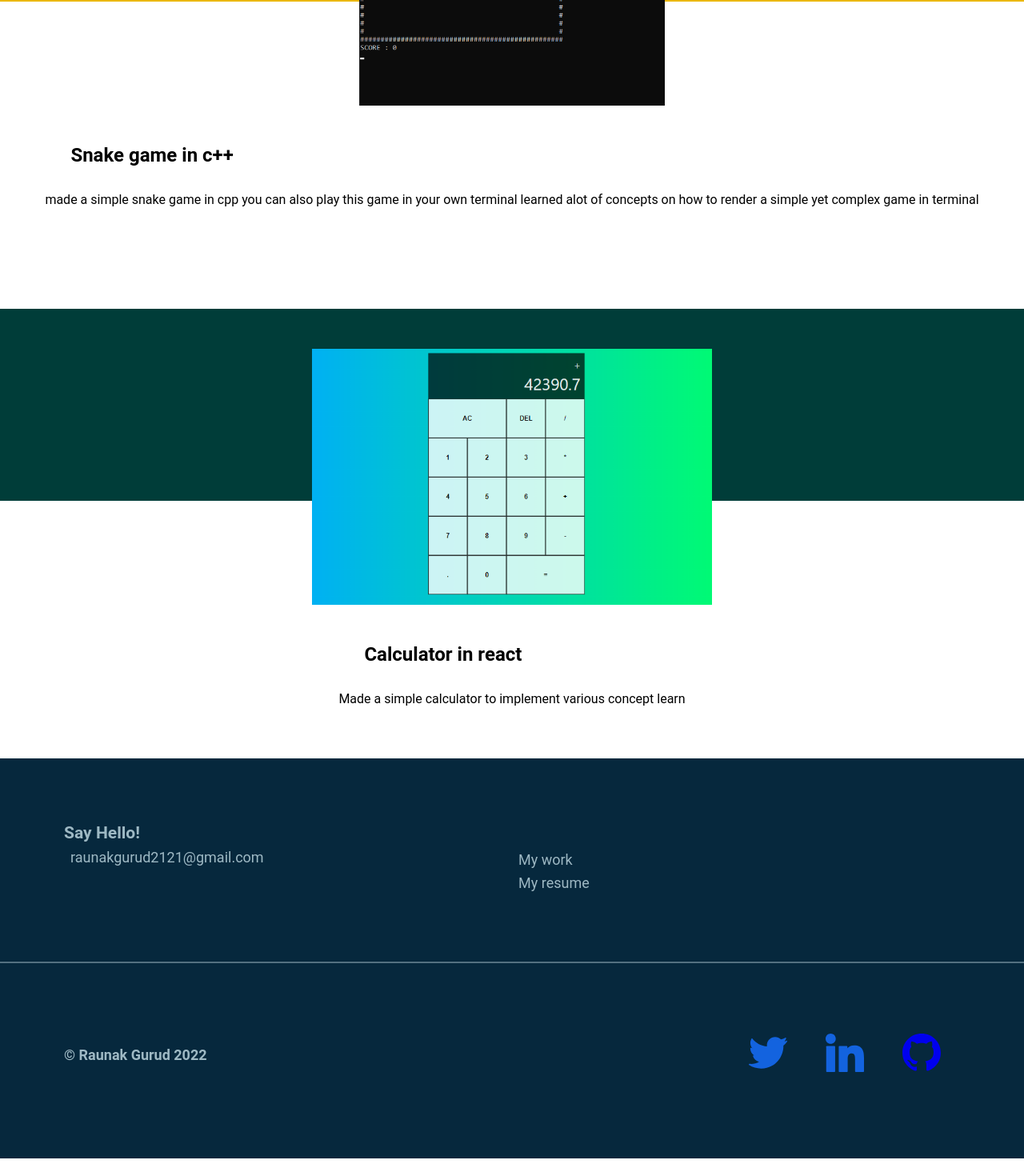
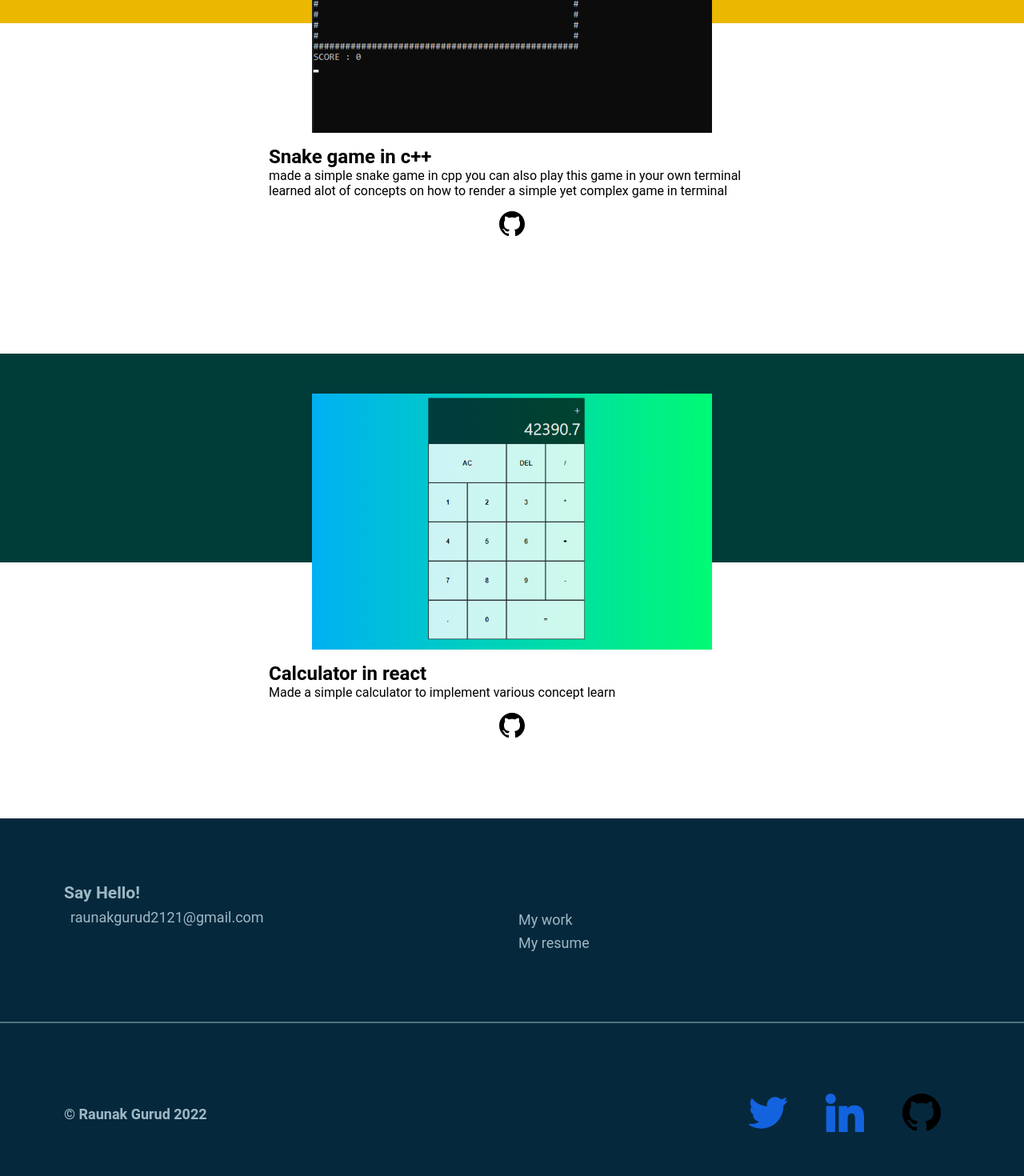
Before and after one commit to raunakgurud09/my-portfolio, a React (Create React App) app in the folder client/: page /projects in a window 1280 px wide. Shown: the part 1160-2630 px from the top of the page at 80% size. Before the commit the page ends 2608 px from the top, so only its background shows below. Built offline with nearby package versions, Linux system fonts and the light colour scheme.

Commit message:
betterprojects page with github link

```diff
--- a/client/src/Components/Footer/Footer.jsx
+++ b/client/src/Components/Footer/Footer.jsx
@@ -1,5 +1,5 @@
 import "./Footer.css";
-import download from './Resume.pdf'
+import download from "../../Assets/Resume.pdf";
 
 function Footer() {
   return (
@@ -13,9 +13,21 @@ function Footer() {
         <div className="up-right">
           {/* <Redirect style={{color:"var(--lightTint)" ,textDecoration:"none"}} from="/" to="/projects"><p>My work</p></Redirect> */}
           {/* <Link style={{color:"var(--lightTint)" ,textDecoration:"none"}} target="_blank" to="https://www.google.com"><p>My resume</p></Link> */}
-          <a style={{color:"var(--lightTint)" ,textDecoration:"none"}} target="_blanck" href="/projects"><p>My work</p></a>
-          <a style={{color:"var(--lightTint)" ,textDecoration:"none"}}  target="_blanck" href={download} download="Resume.pdf"><p>My resume</p></a>
-
+          <a
+            style={{ color: "var(--lightTint)", textDecoration: "none" }}
+            target="_blanck"
+            href="/projects"
+          >
+            <p>My work</p>
+          </a>
+          <a
+            style={{ color: "var(--lightTint)", textDecoration: "none" }}
+            target="_blanck"
+            href={download}
+            download="Resume.pdf"
+          >
+            <p>My resume</p>
+          </a>
         </div>
       </div>
       <div className="footer__container-line"></div>
@@ -103,16 +115,15 @@ function Footer() {
           </a>
           <a target="_black" href="https://github.com/raunakgurud09">
             <svg
-              width="64px"
-              height="64px"
+              width="64"
+              height="64"
               viewBox="0 0 64 64"
-              id="i-github"
+              fill="none"
               xmlns="http://www.w3.org/2000/svg"
             >
               <path
-                strokeWidth="0"
-                fill="currentColor"
-                d="M32 0 C14 0 0 14 0 32 0 53 19 62 22 62 24 62 24 61 24 60 L24 55 C17 57 14 53 13 50 13 50 13 49 11 47 10 46 6 44 10 44 13 44 15 48 15 48 18 52 22 51 24 50 24 48 26 46 26 46 18 45 12 42 12 31 12 27 13 24 15 22 15 22 13 18 15 13 15 13 20 13 24 17 27 15 37 15 40 17 44 13 49 13 49 13 51 20 49 22 49 22 51 24 52 27 52 31 52 42 45 45 38 46 39 47 40 49 40 52 L40 60 C40 61 40 62 42 62 45 62 64 53 64 32 64 14 50 0 32 0 Z"
+                d="M32 0C14 0 0 14 0 32C0 53 19 62 22 62C24 62 24 61 24 60V55C17 57 14 53 13 50C13 50 13 49 11 47C10 46 6 44 10 44C13 44 15 48 15 48C18 52 22 51 24 50C24 48 26 46 26 46C18 45 12 42 12 31C12 27 13 24 15 22C15 22 13 18 15 13C15 13 20 13 24 17C27 15 37 15 40 17C44 13 49 13 49 13C51 20 49 22 49 22C51 24 52 27 52 31C52 42 45 45 38 46C39 47 40 49 40 52V60C40 61 40 62 42 62C45 62 64 53 64 32C64 14 50 0 32 0Z"
+                fill="black"
               />
             </svg>
           </a>
--- a/client/src/Pages/Projects/Projects.css
+++ b/client/src/Pages/Projects/Projects.css
@@ -36,11 +36,15 @@
 /********************Projects**********************/
 
 .projects{
-    text-align: start;
+    display: flex;
+    flex-direction: column;
+    align-items: center;
+
 }
 
-.projects h2{
-    margin: 2rem;
+#projects__title{
+    font-size: var(--heading3);
+    padding:1rem;
 }
 
 .projects__container{
@@ -60,10 +64,11 @@
 
 .project__card{
     width: 100%;
-    height: 400px;
+    height: max-content;
+
     /* background-color: teal; */
 
-    margin: 7em 0;
+    margin: 6rem 0;
 
     position: relative;
 
@@ -87,21 +92,39 @@
     width: 80%;
     height: 80%;
 
-    /* background-color: teal; */
+    display: flex;
+    justify-content: center ;
+
+    /* background-color: var(--black25); */
 }
 
 
 .project__image-container img{
     width: 100%;
     height: 100%;
+
+    max-width: 500px;
+    max-height: 500px;
     object-fit: contain;
 }
 
 .project__text-container{
+    width: 50%;
     padding: 1rem;
+
+    text-align: left;
 }
 
+
+
+
+
 @media (max-width:700px) {
+
+    .project__text-container{
+        width: 80%;
+        padding: 1rem;
+    }
     .project__card{
         margin: 4rem 0;
     }
--- a/client/src/Pages/Projects/Projects.jsx
+++ b/client/src/Pages/Projects/Projects.jsx
@@ -1,7 +1,6 @@
 import { Footer, Navigation } from "../../Components/exports";
 import "./Projects.css";
 import { Projects as projectsData } from "../../Data/Static/Projects";
-
 
 const ProjectCard = (props) => {
   return (
@@ -17,6 +16,22 @@ const ProjectCard = (props) => {
         <h2>{props.title}</h2>
         <p>{props.description}</p>
       </div>
+      <div className="project__link-container">
+        <a target="_black" href={props.githublink}>
+          <svg
+            width="32"
+            height="32"
+            viewBox="0 0 64 64"
+            fill="none"
+            xmlns="http://www.w3.org/2000/svg"
+          >
+            <path
+              d="M32 0C14 0 0 14 0 32C0 53 19 62 22 62C24 62 24 61 24 60V55C17 57 14 53 13 50C13 50 13 49 11 47C10 46 6 44 10 44C13 44 15 48 15 48C18 52 22 51 24 50C24 48 26 46 26 46C18 45 12 42 12 31C12 27 13 24 15 22C15 22 13 18 15 13C15 13 20 13 24 17C27 15 37 15 40 17C44 13 49 13 49 13C51 20 49 22 49 22C51 24 52 27 52 31C52 42 45 45 38 46C39 47 40 49 40 52V60C40 61 40 62 42 62C45 62 64 53 64 32C64 14 50 0 32 0Z"
+              fill="black"
+            />
+          </svg>
+        </a>
+      </div>
     </div>
   );
 };
@@ -25,7 +40,7 @@ function Projects() {
   return (
     <div className="projects">
       <Navigation />
-      <h2>Projects</h2>
+      <h2 id="projects__title">PROJECTS</h2>
 
       <div className="projects__container">
         {projectsData?.map((project, index) => {
@@ -37,6 +52,7 @@ function Projects() {
               summary={project.ProjectSummary}
               backgroundColor={project.backgroundColor}
               description={project.ProjectDescription}
+              githublink={project.gitHubLink}
             />
           );
         })}
```
Also changed, not shown: client/src/Assets/Svg/github-svgrepo-com 2.svg (added), 1 other file (tests, documents, lock files or other folders).
